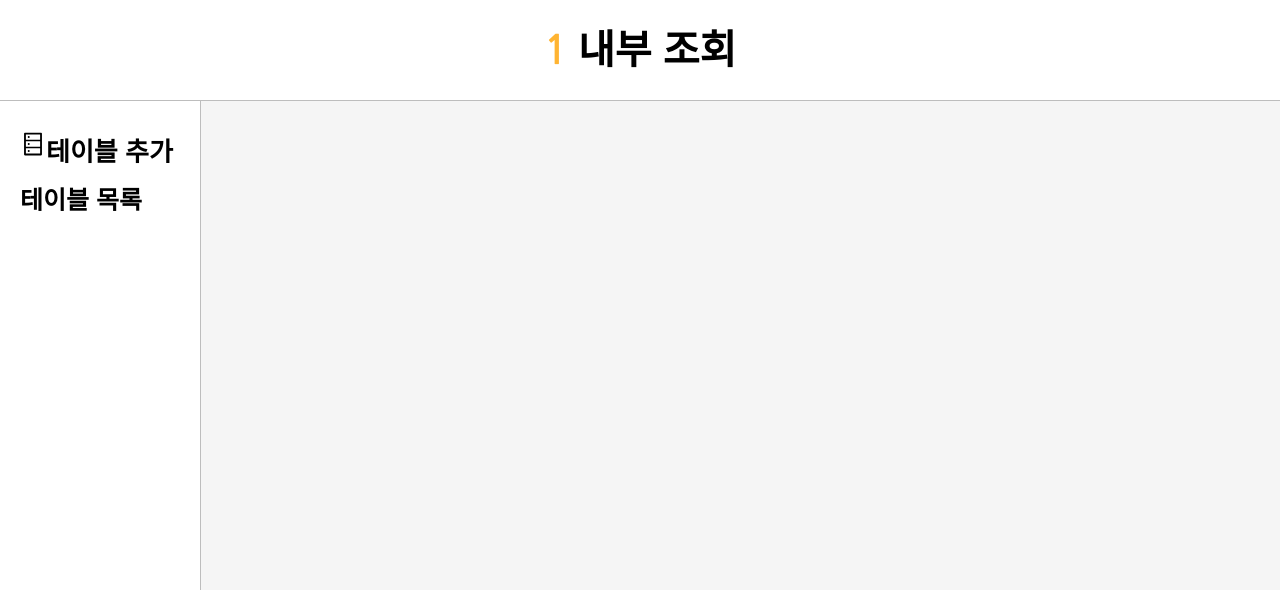
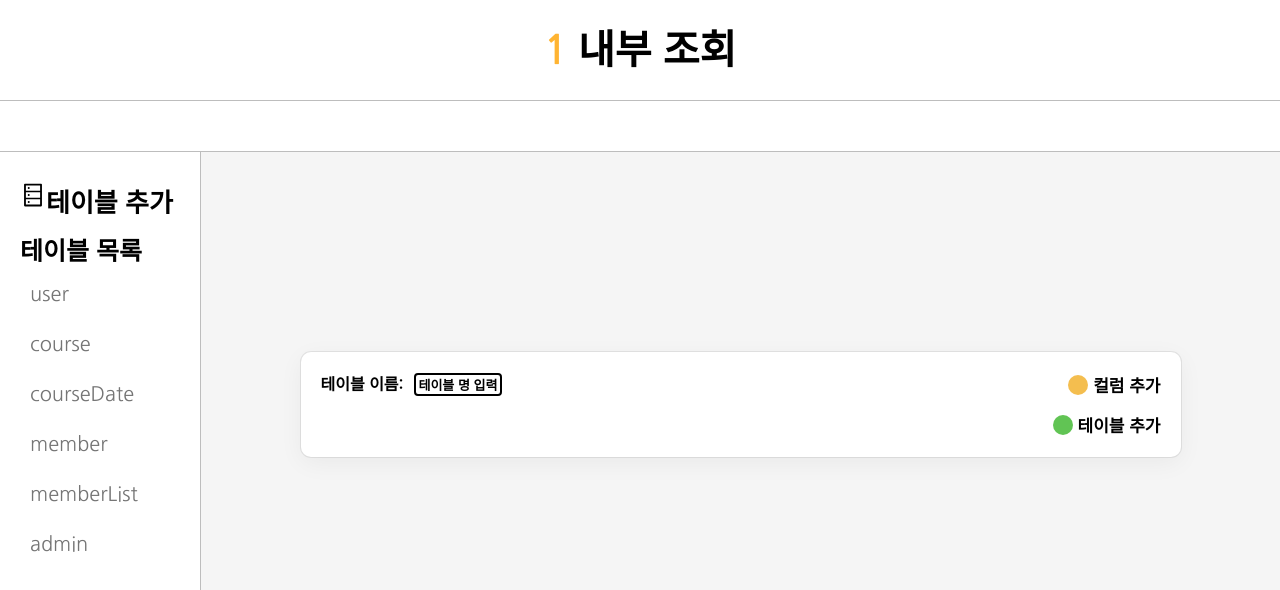
Before and after one commit to CBNU-AACP/Admin, a React (Create React App) app in the folder client/: page /1 in a window 1280 px wide. Shown: the top 590 px of the page. Built offline with nearby package versions, Linux system fonts and the light colour scheme.

Commit message:
[FEAT] #16 - Add AddTable in InsideDataBase page

```diff
--- a/client/src/pages/InsideDataBase/index.jsx
+++ b/client/src/pages/InsideDataBase/index.jsx
@@ -1,22 +1,33 @@
 import { useState, useEffect } from "react";
 import { Navigate, useParams } from "react-router-dom";
 import "./style.scss";
+import { useDispatch } from "react-redux";
 import Navigation from "../../components/Navigation";
+import AddTable from "../../components/AddTable";
+import TableMocks from "../../__mocks/TableMocks";
+import { getTables } from "../../store/tableSlice";
 
 export default function InsideDataBase(props) {
   const { dbName } = useParams();
+  const dispatch = useDispatch();
 
-  //   useEffect(() => {}, [dbName]); api 연결
+  useEffect(() => {
+    dispatch(getTables(TableMocks));
+  }, [dbName]);
 
   return (
     <div className="mainPage">
-      <div className="titleBox">
+      <header className="titleBox">
         <div className="title">
           <span className="dbName">{dbName}</span>
           <span>내부 조회</span>
         </div>
-      </div>
-      <Navigation />
+      </header>
+      <section className="buttonBar"></section>
+      <main className="mainContent">
+        <Navigation />
+        <AddTable />
+      </main>
     </div>
   );
 }
--- a/client/src/pages/InsideDataBase/style.scss
+++ b/client/src/pages/InsideDataBase/style.scss
@@ -1,6 +1,6 @@
 @import "../../style/color.scss";
 .mainPage {
-  position: relative;
+  // position: relative;
   display: flex;
   flex-direction: column;
   .titleBox {
@@ -20,4 +20,13 @@
       }
     }
   }
+  .buttonBar {
+    height: 50px;
+    background-color: $white;
+    border-bottom: 1px solid $gray400;
+  }
+  .mainContent {
+    display: flex;
+    flex-direction: row;
+  }
 }
--- a/client/src/style/color.scss
+++ b/client/src/style/color.scss
@@ -9,6 +9,8 @@ $gray400: #bdbdbd;
 $gray500: #9e9e9e;
 $gray600: #757575;
 $deepblue: #7878ff;
+$macblue: #32abff;
+$macyellow: #fff42b;
 $macDelete: #ed695e;
 $create: #61c454;
 $darkmode: #292a2d;
```
